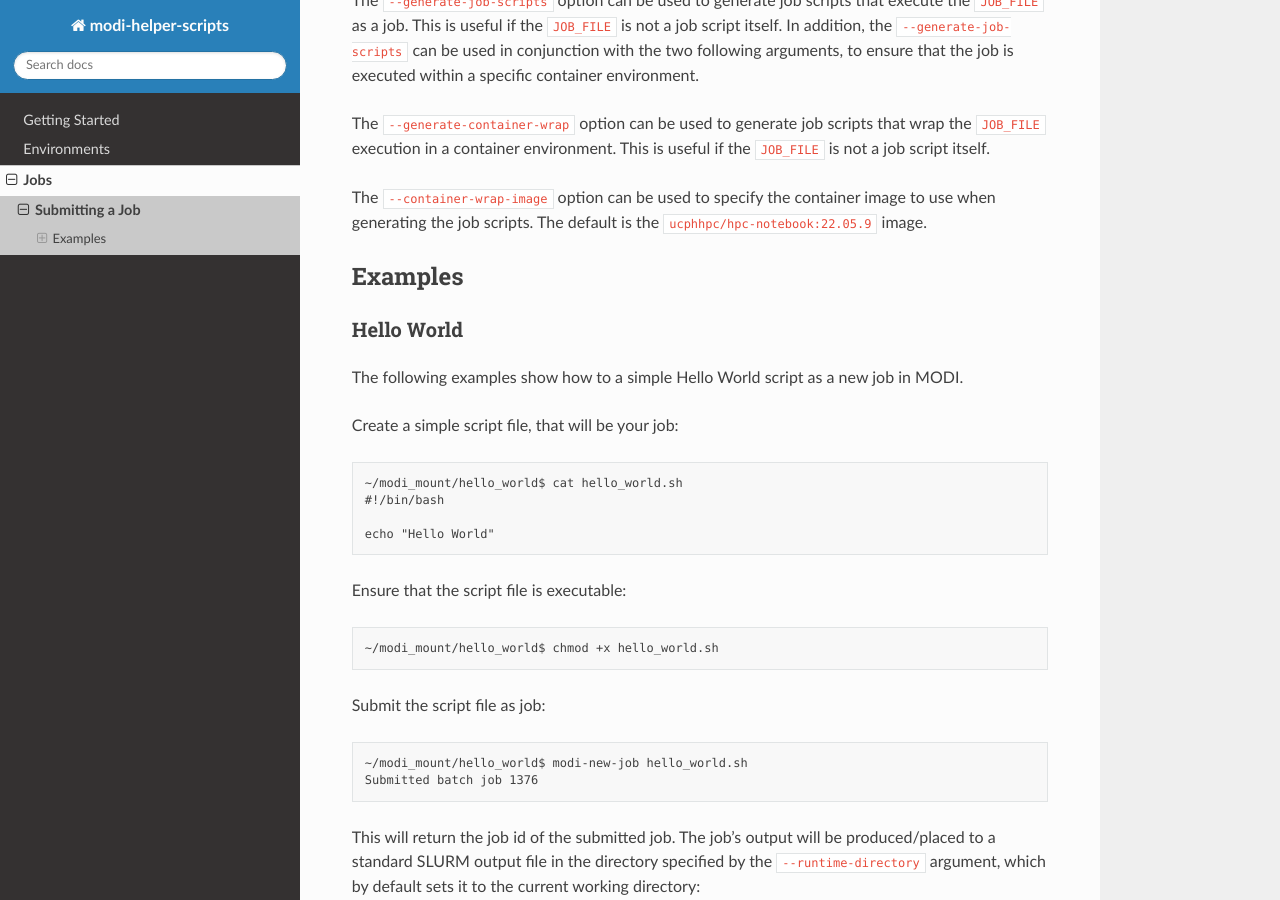
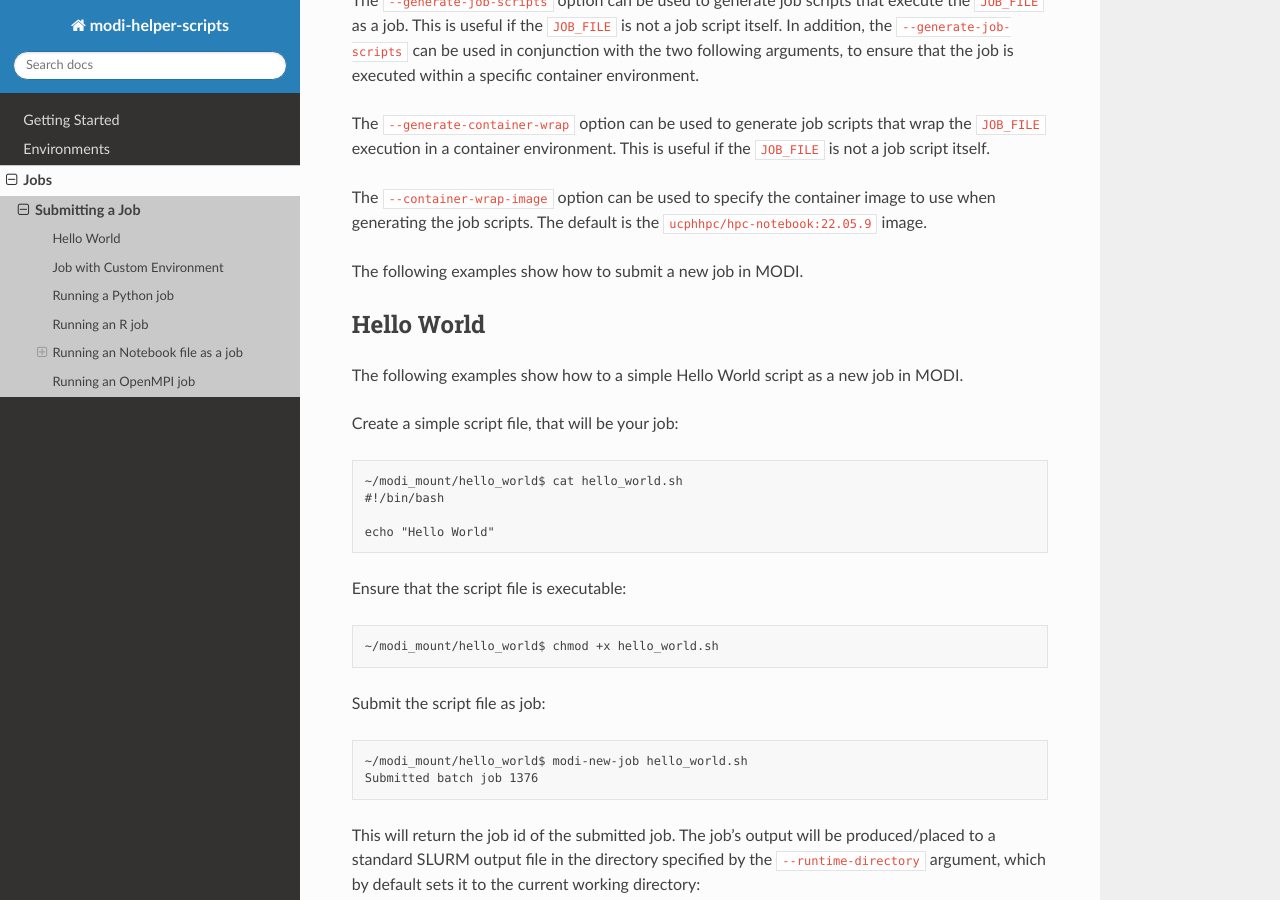
Before and after one commit to ucphhpc/modi-helper-scripts, a Sphinx documentation site: the page built from docs/sections/jobs/new.rst, in a window 1280 px wide and 900 px high, scrolled down 1180 px. Built offline with Sphinx 7.4.7 and the Read the Docs theme 2.0.0, drawn with Linux system fonts in a browser that asks for light colours.

Commit message:
Remove examples header

```diff
--- a/docs/sections/jobs/new.rst
+++ b/docs/sections/jobs/new.rst
@@ -50,8 +50,7 @@ The ``--generate-container-wrap`` option can be used to generate job scripts tha
 
 The ``--container-wrap-image`` option can be used to specify the container image to use when generating the job scripts. The default is the ``ucphhpc/hpc-notebook:22.05.9`` image.
 
-Examples
---------
+The following examples show how to submit a new job in MODI.
 
 Hello World
 ~~~~~~~~~~~
```
